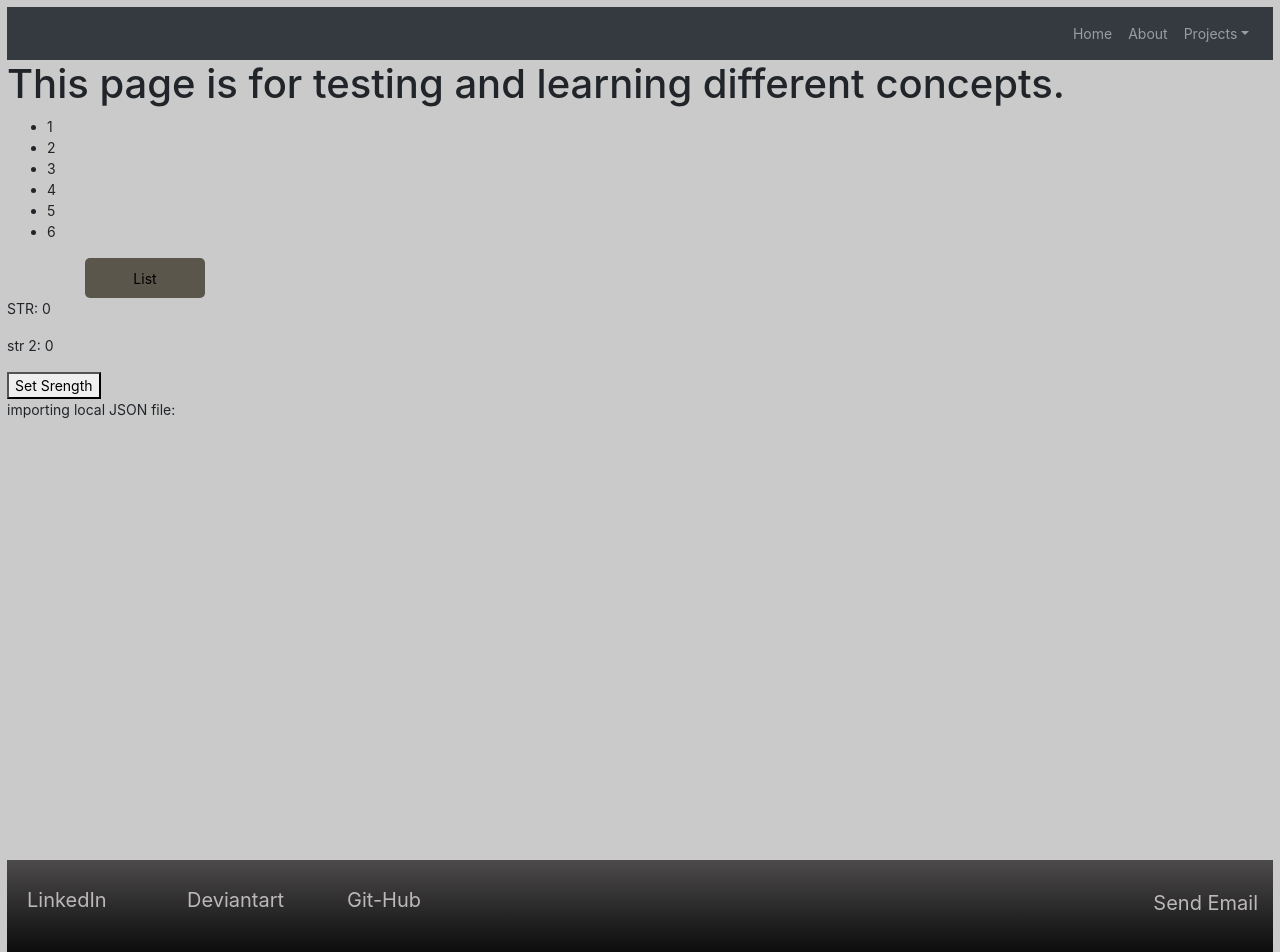
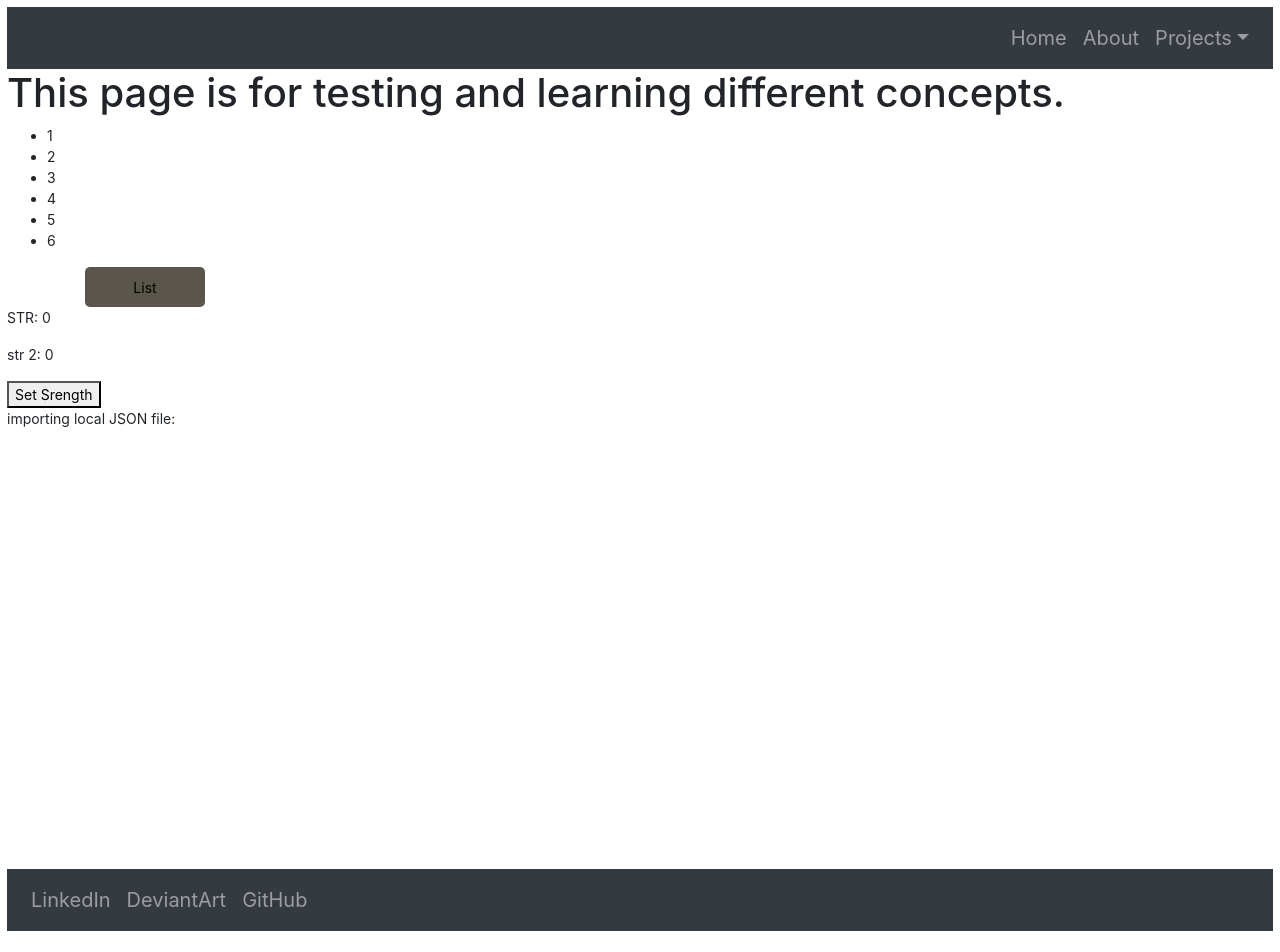
Before and after one commit to mfioca/my-page, a Next.js app: page /test in a window 1280 px wide. Shown: the top 952 px of the page. Built offline with nearby package versions, Linux system fonts and the light colour scheme.

Commit message:
footer setup in bootstrap

```diff
--- a/components/Footer.js
+++ b/components/Footer.js
@@ -1,34 +1,54 @@
-import React from 'react'
+import React from 'react';
+import 'bootstrap/dist/css/bootstrap.min.css';
+import {Collapse, Navbar, NavbarToggler, Nav, NavItem, NavLink } from 'reactstrap';
 
 
-function FooterLink(props) {
-    return (
-        <div className="Footer-nav center">
-            <a href={`${props.id}`}
-                target="_blank"
-                rel="noopener noreferrer"
-                title={props.title}>
-                    {props.title}
-            </a>
-        </div>
-    );
-}
+class Footer extends React.Component {
+    constructor(props) {
+        super(props);
 
-class Footer extends React.Component {
+        this.toggle = this.toggle.bind(this);
+        this.state = {
+        isOpen: false
+        };
+    }
+    toggle() {
+        this.setState({
+        isOpen: !this.state.isOpen
+        });
+    }
     render() {
         return (
-            <div className="Footer">
-                <FooterLink id="https://www.linkedin.com/in/mark-fioca/"  title="LinkedIn" />
-                <FooterLink id="https://www.deviantart.com/franknmullet" title="Deviantart" />
-                <FooterLink id="https://github.com/mfioca/my-page" title="Git-Hub" />
-                <div className="email">
-                    <div>
-                        <a href="mailto: mark@fioca.com">
-                            Send Email
-                        </a>
-                    </div>
-                </div>
-            </div>
+        <div>
+            <Navbar color="dark" dark expand="md" className="Fsize-2">
+            <NavbarToggler onClick={this.toggle} />
+            <Collapse isOpen={this.state.isOpen} navbar>
+                <Nav  navbar>
+                    <NavItem>
+                        <NavLink href="https://www.linkedin.com/in/mark-fioca/"
+                            target="_blank"
+                            rel="noopener noreferrer">
+                        LinkedIn
+                        </NavLink>
+                    </NavItem>
+                    <NavItem>
+                        <NavLink href="https://www.deviantart.com/franknmullet"
+                            target="_blank"
+                            rel="noopener noreferrer">
+                        DeviantArt
+                        </NavLink>
+                    </NavItem>
+                    <NavItem>
+                        <NavLink href="https://github.com/mfioca/my-page"
+                            target="_blank"
+                            rel="noopener noreferrer">
+                        GitHub
+                        </NavLink>
+                    </NavItem>
+                </Nav>
+            </Collapse>
+            </Navbar>
+        </div>
         );
     }
 }
--- a/components/Header.js
+++ b/components/Header.js
@@ -1,8 +1,12 @@
 import React from 'react';
 import 'bootstrap/dist/css/bootstrap.min.css';
+import {Collapse, Navbar, NavbarToggler, Nav, NavItem, NavLink, UncontrolledDropdown, DropdownToggle, DropdownMenu, DropdownItem } from 'reactstrap';
+
+
 
 var activeprofile = '';
-import {Collapse, Navbar, NavbarToggler, DropdownLink, Nav, NavItem, NavLink, UncontrolledDropdown, DropdownToggle, DropdownMenu, DropdownItem } from 'reactstrap';
+
+
 
 class Header extends React.Component {
 constructor(props) {
@@ -21,10 +25,10 @@ constructor(props) {
     render() {
         return (
         <div>
-            <Navbar color="dark" dark expand="md" >
+            <Navbar  color="dark" className="Fsize-2" dark expand="md">
             <NavbarToggler onClick={this.toggle} />
             <Collapse isOpen={this.state.isOpen} navbar>
-                <Nav className="ml-auto " navbar>
+                <Nav className="ml-auto" navbar>
                     <NavItem>
                         <NavLink href="/">Home</NavLink>
                     </NavItem>
@@ -32,13 +36,12 @@ constructor(props) {
                         <NavLink href="/about">About</NavLink>
                     </NavItem>
                     <UncontrolledDropdown nav inNavbar>
-                        <DropdownToggle nav caret>
+                        <DropdownToggle nav caret >
                             Projects
                         </DropdownToggle>
-                        <DropdownMenu right>
-
-                            <DropdownItem >
-                                <a href="/tvpage">TvMaze</a>
+                        <DropdownMenu right className="bg-dark">
+                            <DropdownItem>
+                                <a   href="/tvpage">TvMaze</a>
                             </DropdownItem>
                             <DropdownItem>
                                 <a href="/DandDpage">DandD</a>
--- a/components/style.css
+++ b/components/style.css
@@ -4,7 +4,7 @@
 }
 
 body {
-    background-color: rgb(202, 202, 202);
+
     min-height: 100vh;
     font-size: 14px;
 }
@@ -116,7 +116,8 @@ body {
 
 .Header a:link, .Footer a:link, .Dropdown {
     font-size: 20px;
-    color: #bbb8b8;
+    /*color: #bbb8b8;*/
+    color: white;
 }
 
 .Header a:visited, .Footer a:visited {
@@ -185,8 +186,9 @@ body {
 **************************/
 
 .Header {
-    width: 100%;
-    height: 50px;
+   font-size: 20px;
+   width: 100%;
+    height: 55px;
     background-color: black;
     background-image:
     linear-gradient(
@@ -198,6 +200,7 @@ body {
 .Footer {
     width: 100%;
     height: 100px;
+    font-size: 20px;
     background-color: black;
     background-image:
     linear-gradient(
@@ -219,8 +222,7 @@ body {
     margin-right: 0px;
 }
 
-.DropdownMenupizza {
-
+.DropdownMenu {
     background-color: black;
     background-image:
     linear-gradient(
@@ -639,3 +641,8 @@ body {
 .pizza {
     display: block;
 }
+
+.customLink, .customLink:hover{
+    color: red;
+    text-decoration: none;
+  }
```
Also changed, not shown: 6 other files (tests, documents, lock files or other folders).
